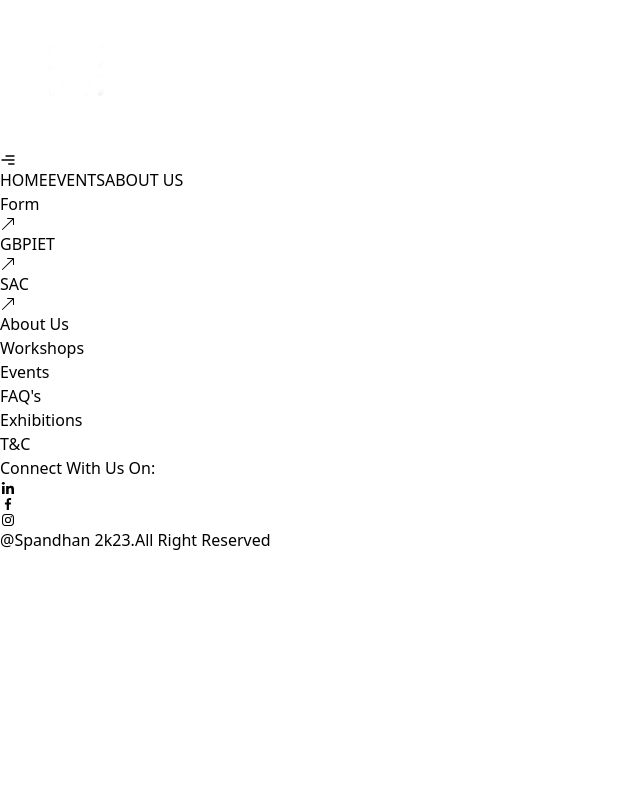
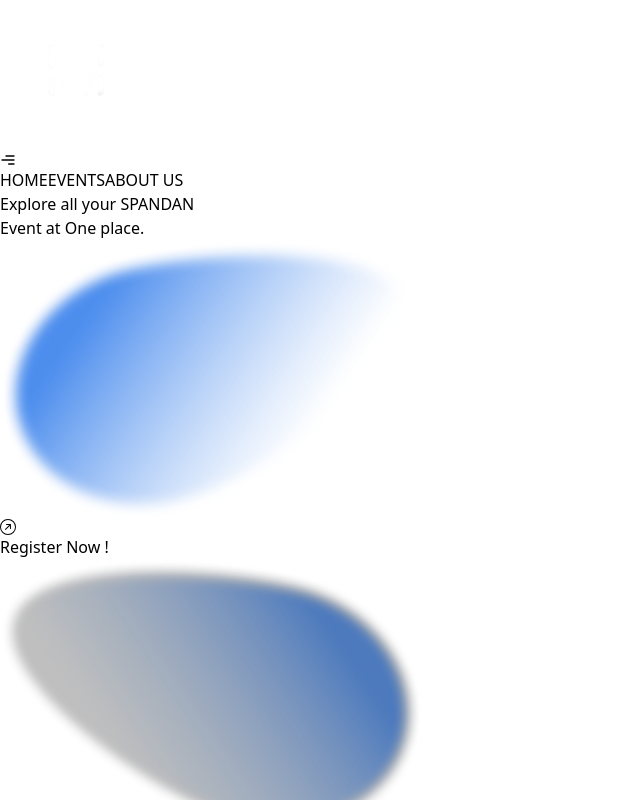
Before and after one commit to vky5/spandan, a React (Vite) app: page /Events in a window 1280 px wide. Shown: the top 800 px of the page, without its empty margins (0-640 px from the left). Built offline with nearby package versions, Linux system fonts and the light colour scheme.

Commit message:
Route update

```diff
--- a/src/App.jsx
+++ b/src/App.jsx
@@ -1,9 +1,9 @@
-
 import Footer from "./Components/EventComponents/Footer.jsx/Footer";
 import Navbar from "./Components/EventComponents/Menu/Navbar";
 import { Routes, Route, BrowserRouter } from "react-router-dom";
 import EventPage from "./Pages/EventPage";
 import AboutPage from "./Pages/AboutPage";
+import Homepage from "./Pages/HomePage";
 function App() {
   return (
     <BrowserRouter>
@@ -11,8 +11,8 @@ function App() {
         <Navbar />
 
         <Routes>
-          <Route index element={<EventPage />}></Route>
-          {/* <Route path="/Events" element={<EventPage />}></Route> */}
+          <Route index element={<Homepage />}></Route>
+          <Route path="/Events" element={<EventPage />}></Route>
           <Route path="/AboutUs" element={<AboutPage />}></Route>
         </Routes>
         <Footer />
--- a/src/Components/EventComponents/EventUpper.jsx
+++ b/src/Components/EventComponents/EventUpper.jsx
@@ -1,5 +1,5 @@
 import React from "react";
-import Ecllips1 from "../../Images/Ellipse_1.png";
+import Ecllips1 from "../../Images/homeImages/Ellipse_1.png";
 import Ecllips2 from "../../Images/Ellipse_1new.png";
 import { BsArrowUpRightCircle } from "react-icons/bs";
 const EventUpper = () => {
--- a/src/Components/EventComponents/Menu/Navbar.jsx
+++ b/src/Components/EventComponents/Menu/Navbar.jsx
@@ -1,6 +1,6 @@
 import React from "react";
 import Menu from "./Menu";
-import polygon from "../../../Images/header_Polygon.png";
+
 const Navbar = () => {
   return (
     <div className="pb-5">
```
Also changed, not shown: 1 other file (tests, documents, lock files or other folders).
